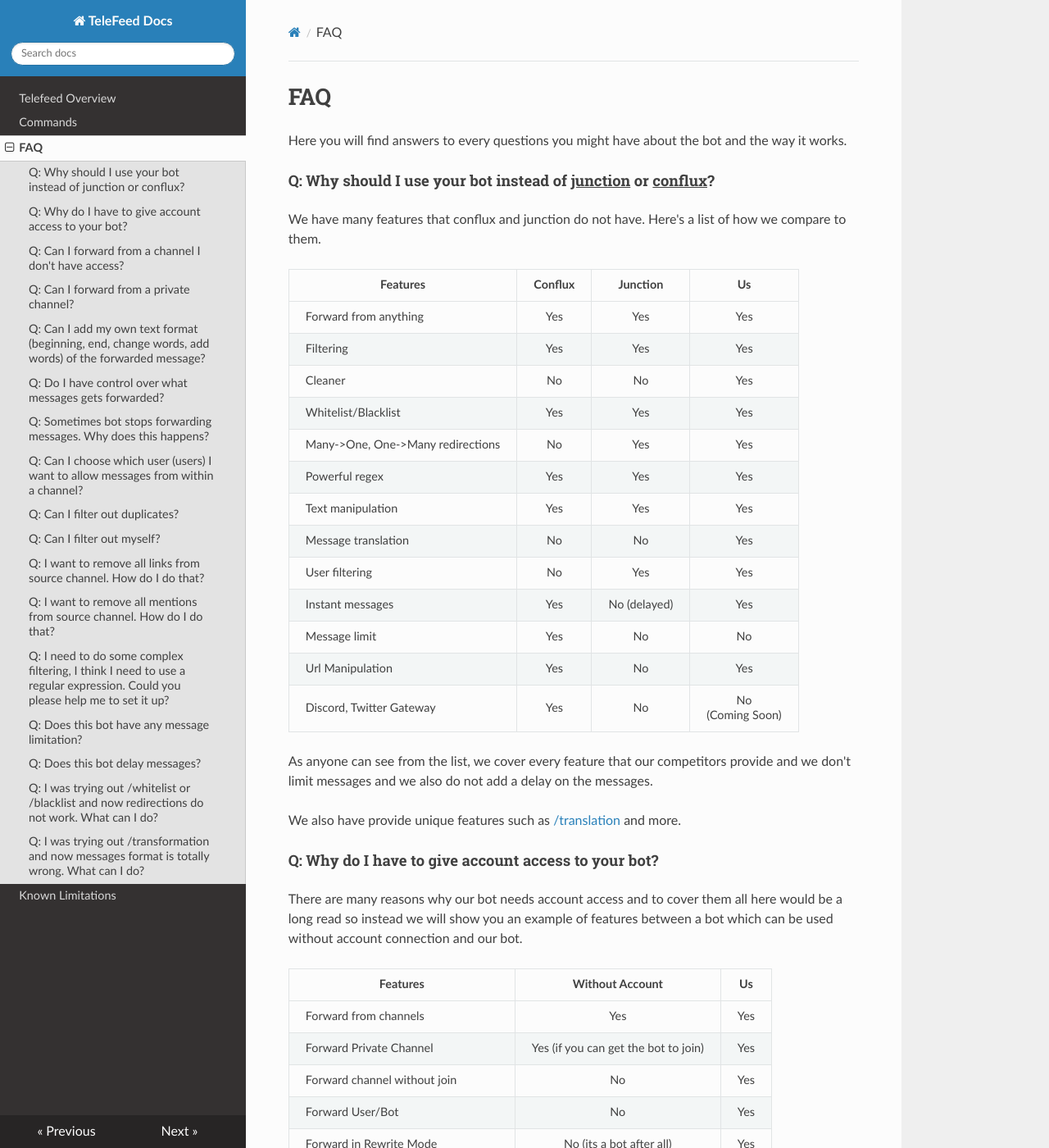
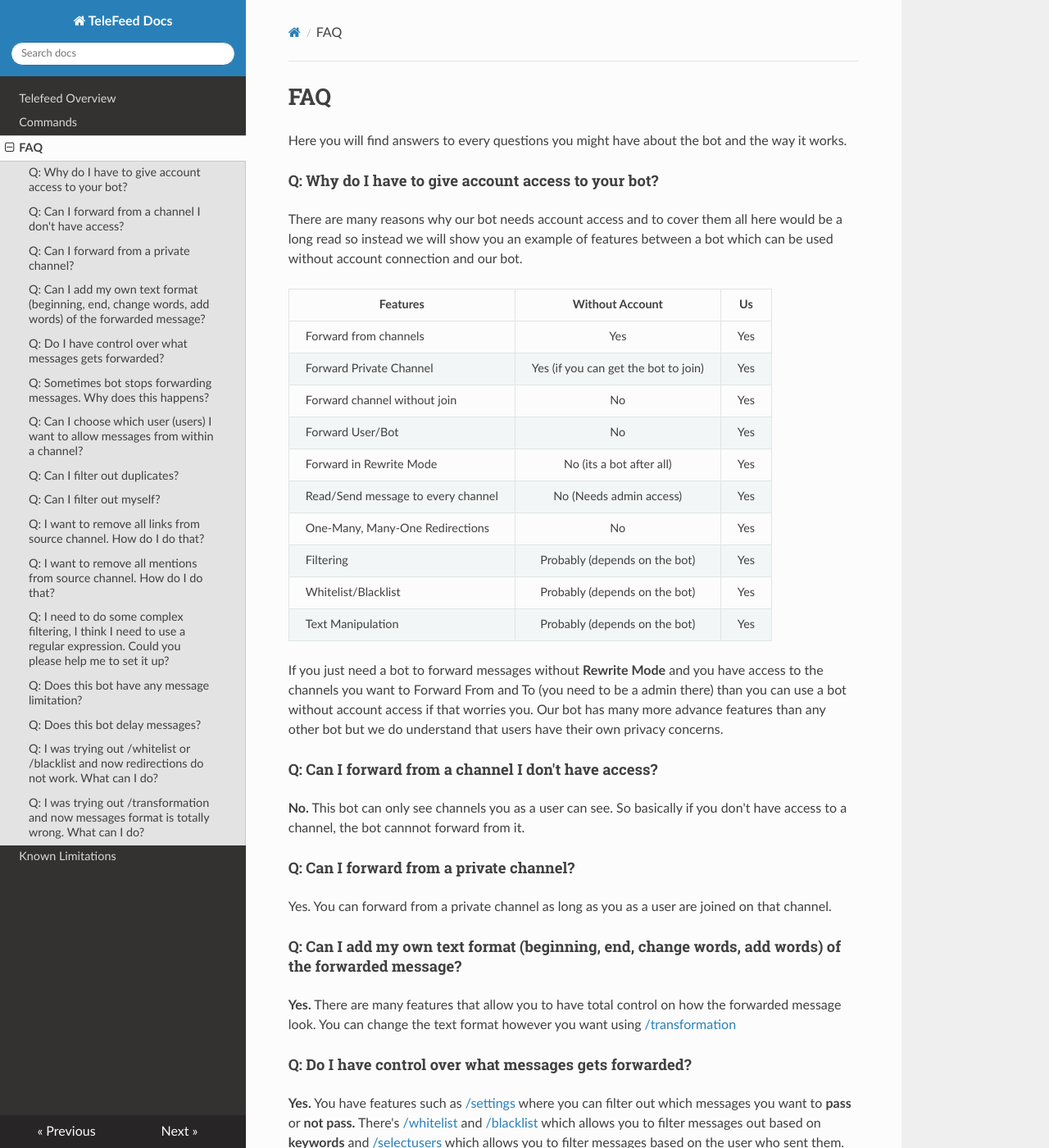
Before and after one commit to PSYR3X/telefeed_docs, an MkDocs documentation site: the page built from docs/faq.md, in a window 1280 px wide and 1400 px high. Shown: the whole window at 82% size. Built offline with MkDocs 1.6.1, drawn with Linux system fonts in a browser that asks for light colours.

Commit message:
Docs improvement

```diff
--- a/docs/faq.md
+++ b/docs/faq.md
@@ -1,101 +1,6 @@
 # FAQ
 
 Here you will find answers to every questions you might have about the bot and the way it works.
-
-#### Q: Why should I use your bot instead of <u>junction</u> or <u>conflux</u>?
-
-We have many features that conflux and junction do not have. Here's a list of how we compare to them.
-
-<table style="margin-bottom: 20px;">
-  <tr>
-    <th style="padding:10px 20px;">Features</th>
-    <th style="padding:10px 20px;">Conflux</th>
-    <th style="padding:10px 20px;">Junction</th>
-    <th style="padding:10px 20px;">Us</th>
-  </tr>
-  <tr>
-    <td style="padding:10px 20px;">Forward from anything</td>
-    <td style="padding:10px 20px; text-align:center;">Yes</td>
-    <td style="padding:10px 20px; text-align:center;">Yes</td>
-    <td style="padding:10px 20px; text-align:center;">Yes</td>
-  </tr>
-  <tr>
-    <td style="padding:10px 20px;">Filtering</td>
-    <td style="padding:10px 20px; text-align:center;">Yes</td>
-    <td style="padding:10px 20px; text-align:center;">Yes</td>
-    <td style="padding:10px 20px; text-align:center;">Yes</td>
-  </tr>
-  <tr>
-    <td style="padding:10px 20px;">Cleaner</td>
-    <td style="padding:10px 20px; text-align:center;">No</td>
-    <td style="padding:10px 20px; text-align:center;">No</td>
-    <td style="padding:10px 20px; text-align:center;">Yes</td>
-  </tr>
-  <tr>
-    <td style="padding:10px 20px;">Whitelist/Blacklist</td>
-    <td style="padding:10px 20px; text-align:center;">Yes</td>
-    <td style="padding:10px 20px; text-align:center;">Yes</td>
-    <td style="padding:10px 20px; text-align:center;">Yes</td>
-  </tr>
-  <tr>
-    <td style="padding:10px 20px;">Many->One, One->Many redirections</td>
-    <td style="padding:10px 20px; text-align:center;">No</td>
-    <td style="padding:10px 20px; text-align:center;">Yes</td>
-    <td style="padding:10px 20px; text-align:center;">Yes</td>
-  </tr>
-  <tr>
-    <td style="padding:10px 20px;">Powerful regex</td>
-    <td style="padding:10px 20px; text-align:center;">Yes</td>
-    <td style="padding:10px 20px; text-align:center;">Yes</td>
-    <td style="padding:10px 20px; text-align:center;">Yes</td>
-  </tr>
-  <tr>
-    <td style="padding:10px 20px;">Text manipulation</td>
-    <td style="padding:10px 20px; text-align:center;">Yes</td>
-    <td style="padding:10px 20px; text-align:center;">Yes</td>
-    <td style="padding:10px 20px; text-align:center;">Yes</td>
-  </tr>
-  <tr>
-    <td style="padding:10px 20px;">Message translation</td>
-    <td style="padding:10px 20px; text-align:center;">No</td>
-    <td style="padding:10px 20px; text-align:center;">No</td>
-    <td style="padding:10px 20px; text-align:center;">Yes</td>
-  </tr>
-  <tr>
-    <td style="padding:10px 20px;">User filtering</td>
-    <td style="padding:10px 20px; text-align:center;">No</td>
-    <td style="padding:10px 20px; text-align:center;">Yes</td>
-    <td style="padding:10px 20px; text-align:center;">Yes</td>
-  </tr>
-  <tr>
-    <td style="padding:10px 20px;">Instant messages</td>
-    <td style="padding:10px 20px; text-align:center;">Yes</td>
-    <td style="padding:10px 20px; text-align:center;">No (delayed)</td>
-    <td style="padding:10px 20px; text-align:center;">Yes</td>
-  </tr>
-  <tr>
-    <td style="padding:10px 20px;">Message limit</td>
-    <td style="padding:10px 20px; text-align:center;">Yes</td>
-    <td style="padding:10px 20px; text-align:center;">No</td>
-    <td style="padding:10px 20px; text-align:center;">No</td>
-  </tr>
-  <tr>
-    <td style="padding:10px 20px;">Url Manipulation</td>
-    <td style="padding:10px 20px; text-align:center;">Yes</td>
-    <td style="padding:10px 20px; text-align:center;">No</td>
-    <td style="padding:10px 20px; text-align:center;">Yes</td>
-  </tr>
-  <tr>
-    <td style="padding:10px 20px;">Discord, Twitter Gateway</td>
-    <td style="padding:10px 20px; text-align:center;">Yes</td>
-    <td style="padding:10px 20px; text-align:center;">No</td>
-    <td style="padding:10px 20px; text-align:center;">No</br>(Coming Soon)</td>
-  </tr>
-</table>
-
-As anyone can see from the list, we cover every feature that our competitors provide and we don't limit messages and we also do not add a delay on the messages.
-
-We also have provide unique features such as [/translation](/commands/#translation) and more.
 
 #### Q: Why do I have to give account access to your bot?
 
```
